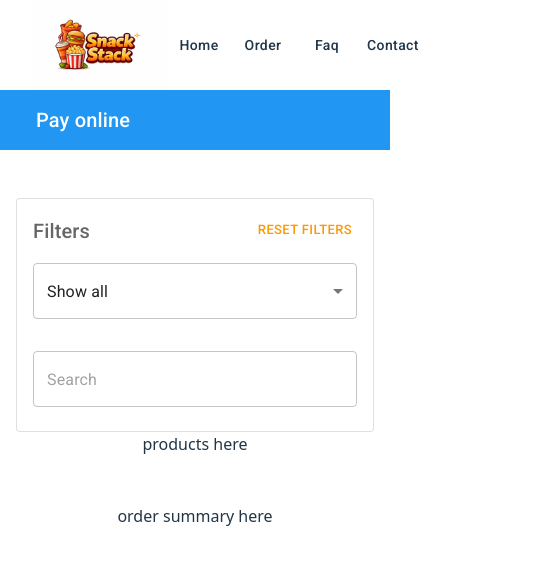
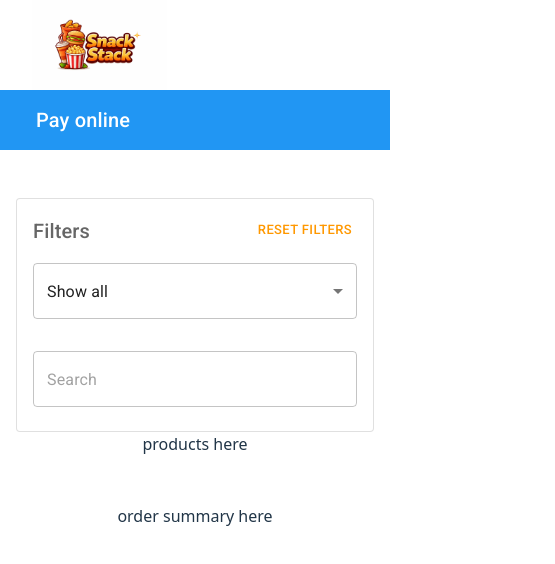
Before and after one commit to christian-yngson/snack-stack, a React (Vite) app: page / in a window 390 px wide. Shown: the top 564 px of the page, 555 px wide, since content can reach past the window. Built offline with nearby package versions, Linux system fonts and the light colour scheme; some icons are missing.

Commit message:
feat: update header layout and responsiveness

```diff
--- a/src/components/global/Header/Header.tsx
+++ b/src/components/global/Header/Header.tsx
@@ -1,14 +1,21 @@
 import AppBar from "@mui/material/AppBar";
 import Toolbar from "@mui/material/Toolbar";
-import Stack from "@mui/material/Stack";
 import HeaderContent from "./HeaderContent";
 import SecondaryColorBar from "./SecondaryColorBar";
 import HeaderContentContainer from "./HeaderContent/HeaderContentContainer";
 
 function Header() {
   return (
-    <Stack>
-      <AppBar position="static" elevation={0} color="transparent">
+    <>
+      <AppBar
+        position="sticky"
+        elevation={0}
+        color="transparent"
+        sx={{
+          top: 0,
+          backgroundColor: "white",
+        }}
+      >
         <Toolbar>
           <HeaderContentContainer>
             <HeaderContent />
@@ -16,7 +23,7 @@ function Header() {
         </Toolbar>
       </AppBar>
       <SecondaryColorBar />
-    </Stack>
+    </>
   );
 }
 
--- a/src/components/global/Header/HeaderContent/HeaderNavigation/HeaderNavigation.tsx
+++ b/src/components/global/Header/HeaderContent/HeaderNavigation/HeaderNavigation.tsx
@@ -14,6 +14,10 @@ function HeaderNavigation() {
         spacing={0}
         component="nav"
         aria-label="main navigation"
+        display={{
+          xs: "none",
+          sm: "flex",
+        }}
       >
         {navTexts.map((text) => (
           <NavigationTextButton key={text}>{text}</NavigationTextButton>
```
